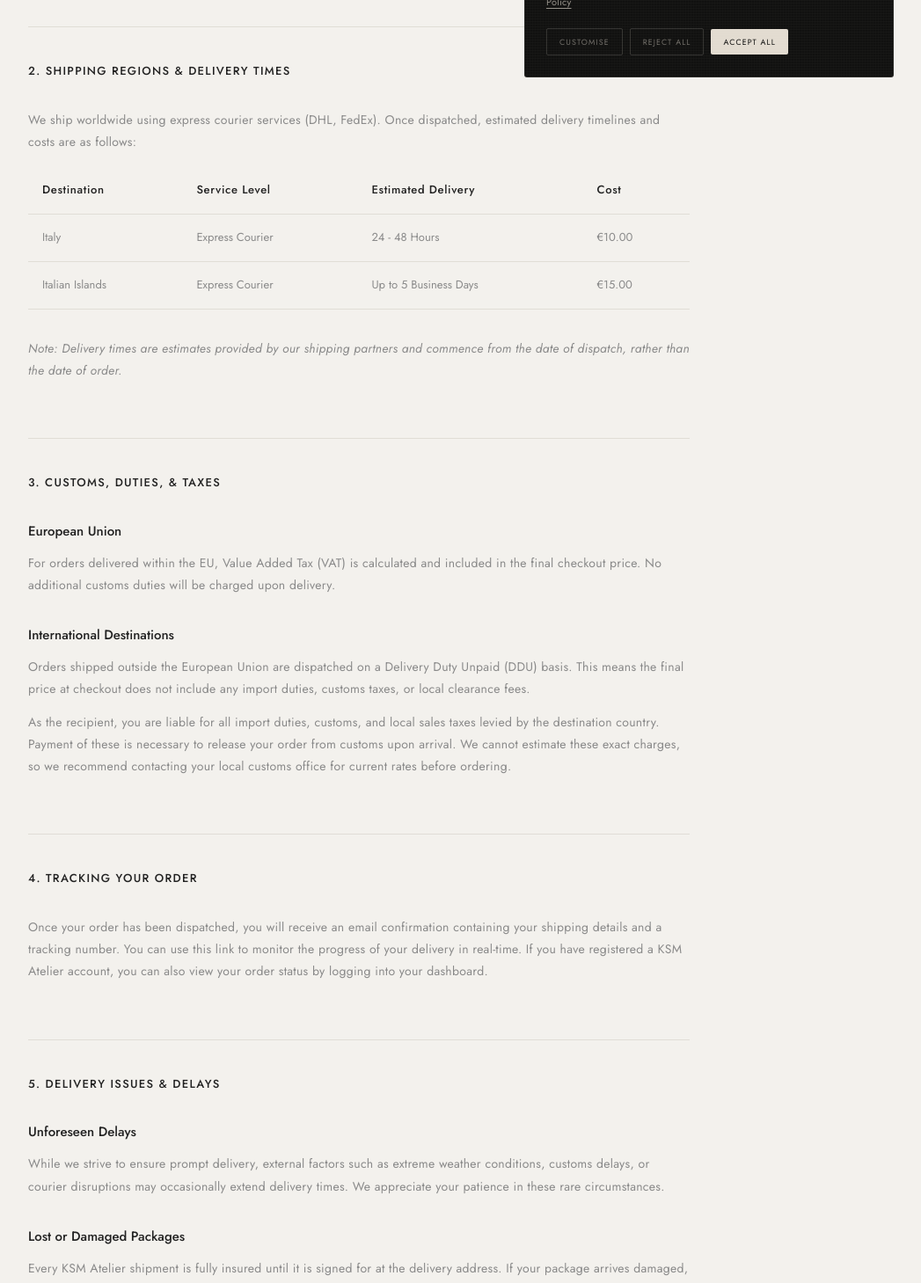
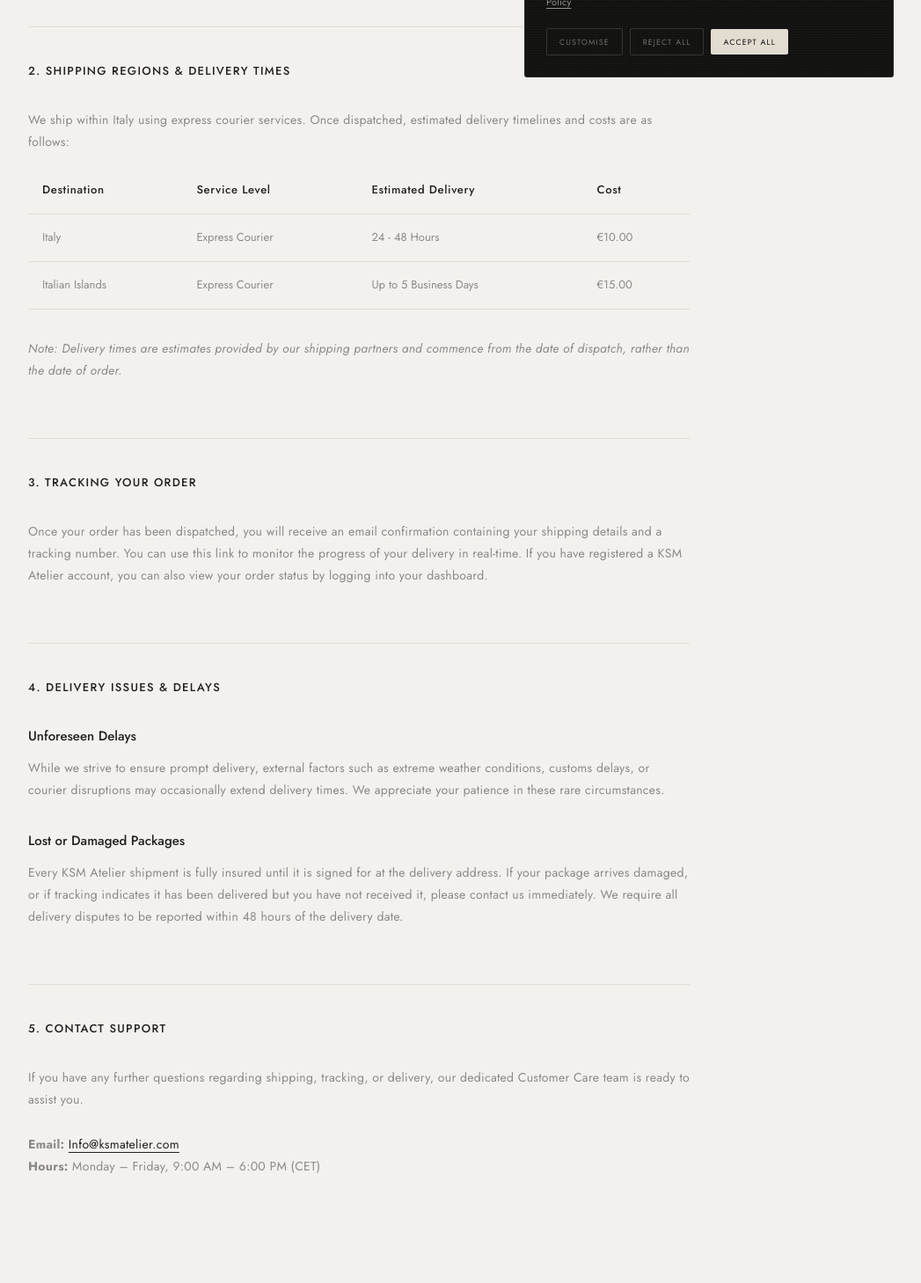
Before and after one commit to atharxv/KSM, a Next.js app: page /shipping in a window 1280 px wide. Shown: the part 680-2139 px from the top of the page at 88% size, without its empty margins (232-1279 px from the left). Built offline with nearby package versions, Linux system fonts and the light colour scheme.

Commit message:
chore: remove international shipping and returns info

```diff
--- a/app/shipping/page.tsx
+++ b/app/shipping/page.tsx
@@ -12,7 +12,7 @@ export default function ShippingPage() {
       <header>
         <h1 className={styles.pageTitle}>Shipping & Delivery</h1>
         <p className={styles.intro}>
-          KSM Atelier provides a seamless global delivery experience. We partner with the world's most trusted luxury logistics providers to ensure your garments arrive swiftly and securely.
+          KSM Atelier provides a seamless delivery experience throughout Italy. We partner with trusted luxury logistics providers to ensure your garments arrive swiftly and securely.
         </p>
       </header>
 
@@ -39,7 +39,7 @@ export default function ShippingPage() {
 
         <div className={styles.contentBlock}>
           <p className={styles.text} style={{ marginBottom: '16px' }}>
-            We ship worldwide using express courier services (DHL, FedEx). Once dispatched, estimated delivery timelines and costs are as follows:
+            We ship within Italy using express courier services. Once dispatched, estimated delivery timelines and costs are as follows:
           </p>
 
           <div className={styles.tableWrap}>
@@ -74,29 +74,9 @@ export default function ShippingPage() {
         </div>
       </section>
 
-      <section className={styles.section}>
-        <h2 className={styles.sectionTitle}>3. Customs, Duties, & Taxes</h2>
-
-        <div className={styles.contentBlock}>
-          <h3 className={styles.subHeading}>European Union</h3>
-          <p className={styles.text}>
-            For orders delivered within the EU, Value Added Tax (VAT) is calculated and included in the final checkout price. No additional customs duties will be charged upon delivery.
-          </p>
-        </div>
-
-        <div className={styles.contentBlock}>
-          <h3 className={styles.subHeading}>International Destinations</h3>
-          <p className={styles.text}>
-            Orders shipped outside the European Union are dispatched on a Delivery Duty Unpaid (DDU) basis. This means the final price at checkout does not include any import duties, customs taxes, or local clearance fees.
-          </p>
-          <p className={styles.text} style={{ marginTop: '12px' }}>
-            As the recipient, you are liable for all import duties, customs, and local sales taxes levied by the destination country. Payment of these is necessary to release your order from customs upon arrival. We cannot estimate these exact charges, so we recommend contacting your local customs office for current rates before ordering.
-          </p>
-        </div>
-      </section>
 
       <section className={styles.section}>
-        <h2 className={styles.sectionTitle}>4. Tracking Your Order</h2>
+        <h2 className={styles.sectionTitle}>3. Tracking Your Order</h2>
 
         <div className={styles.contentBlock}>
           <p className={styles.text}>
@@ -106,7 +86,7 @@ export default function ShippingPage() {
       </section>
 
       <section className={styles.section}>
-        <h2 className={styles.sectionTitle}>5. Delivery Issues & Delays</h2>
+        <h2 className={styles.sectionTitle}>4. Delivery Issues & Delays</h2>
 
         <div className={styles.contentBlock}>
           <h3 className={styles.subHeading}>Unforeseen Delays</h3>
@@ -124,7 +104,7 @@ export default function ShippingPage() {
       </section>
 
       <section className={styles.section}>
-        <h2 className={styles.sectionTitle}>6. Contact Support</h2>
+        <h2 className={styles.sectionTitle}>5. Contact Support</h2>
         <p className={styles.text}>
           If you have any further questions regarding shipping, tracking, or delivery, our dedicated Customer Care team is ready to assist you.<br /><br />
           <strong>Email:</strong> <a href="mailto:Info@ksmatelier.com">Info@ksmatelier.com</a><br />
```
Also changed, not shown: app/faq/page.tsx (+1 -8 lines), app/returns/page.tsx (+2 -10 lines).
